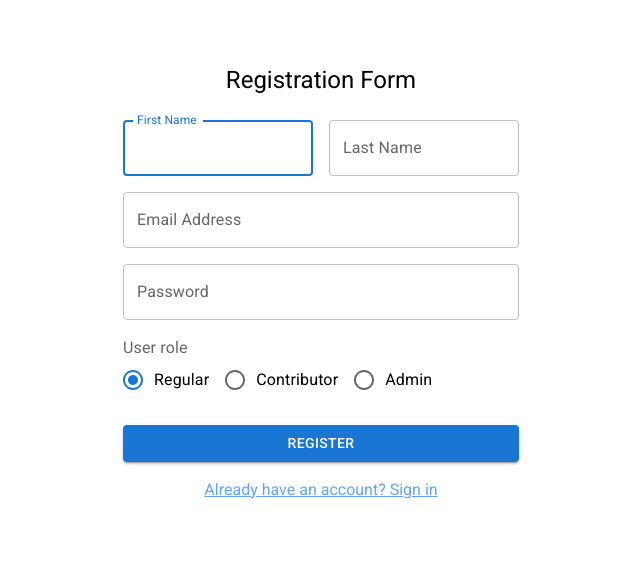
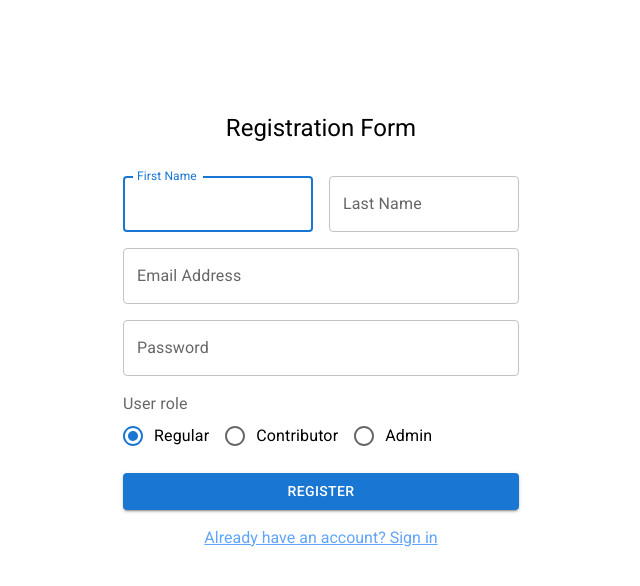
Before and after one commit to MiriTam/MeFit-FE, a React (Create React App) app: page /register in a window 1280 px wide. Shown: the top 586 px of the page, without its empty margins (319-959 px from the left). Built offline with nearby package versions, Linux system fonts and the light colour scheme.

Commit message:
Improved errors on forms, small fixes

```diff
--- a/src/components/login-page-components/LoginForm.jsx
+++ b/src/components/login-page-components/LoginForm.jsx
@@ -7,7 +7,11 @@ import { getUsers } from '../../api/users';
 import useUser from '../../context/UserContext';
 
 const LoginForm = () => {
-	const { register, handleSubmit } = useForm();
+	const {
+		register,
+		handleSubmit,
+		formState: { errors }
+	} = useForm();
 	const { login } = useUser();
 
 	async function onSubmitClick({ email, password }) {
@@ -24,7 +28,7 @@ const LoginForm = () => {
 	return (
 		<Box
 			sx={{
-				marginTop: 8,
+				marginTop: 14,
 				display: 'flex',
 				flexDirection: 'column',
 				alignItems: 'center'
@@ -32,7 +36,7 @@ const LoginForm = () => {
 			<Typography component='h1' variant='h5'>
 				Login Form
 			</Typography>
-			<Box component='form' onSubmit={handleSubmit(onSubmitClick)} noValidate sx={{ mt: 1 }}>
+			<Box component='form' onSubmit={handleSubmit(onSubmitClick)} noValidate sx={{ mt: 4 }}>
 				<TextField
 					{...register('email', {
 						required: true,
@@ -41,7 +45,7 @@ const LoginForm = () => {
 						// 	value: /^[A-Z0-9._%+-]+@[A-Z0-9.-]+\.[A-Z]{2,}$/i
 						// }
 					})}
-					margin='normal'
+					error={errors.email}
 					fullWidth
 					id='email'
 					label='Email Address'
@@ -54,6 +58,7 @@ const LoginForm = () => {
 						required: true,
 						minLength: 4
 					})}
+					error={errors.password}
 					margin='normal'
 					fullWidth
 					name='password'
@@ -66,7 +71,7 @@ const LoginForm = () => {
 					control={<Checkbox value='remember' color='primary' />}
 					label='Remember me'
 				/>
-				<Button type='submit' fullWidth variant='contained' sx={{ mt: 3, mb: 2 }}>
+				<Button type='submit' fullWidth variant='contained' sx={{ mt: 2, mb: 2 }}>
 					Login
 				</Button>
 			</Box>
--- a/src/components/programs-page-components/Program.jsx
+++ b/src/components/programs-page-components/Program.jsx
@@ -1,18 +1,10 @@
 import ExpandMoreIcon from '@mui/icons-material/ExpandMore';
-import {
-	Accordion,
-	AccordionDetails,
-	AccordionSummary,
-	List,
-	ListItem,
-	ListItemText,
-	Typography
-} from '@mui/material';
+import { Accordion, AccordionDetails, AccordionSummary, List, ListItem, ListItemText, Typography } from '@mui/material';
 import React from 'react';
 
 const Program = ({ name, description, excercises }) => {
 	return (
-		<Accordion>
+		<Accordion className='mt-2'>
 			<AccordionSummary
 				expandIcon={<ExpandMoreIcon />}
 				aria-controls='panel1a-content'
--- a/src/components/registration-page-components/RegistrationForm.jsx
+++ b/src/components/registration-page-components/RegistrationForm.jsx
@@ -16,7 +16,11 @@ import { Link } from 'react-router-dom';
 import { postUser } from '../../api/users';
 
 const RegistrationForm = () => {
-	const { register, handleSubmit } = useForm();
+	const {
+		register,
+		handleSubmit,
+		formState: { errors }
+	} = useForm();
 
 	async function onSubmitClick({ firstName, lastName, email, password, role }) {
 		await postUser(firstName);
@@ -25,7 +29,7 @@ const RegistrationForm = () => {
 	return (
 		<Box
 			sx={{
-				marginTop: 8,
+				marginTop: 14,
 				display: 'flex',
 				flexDirection: 'column',
 				alignItems: 'center'
@@ -33,7 +37,7 @@ const RegistrationForm = () => {
 			<Typography component='h1' variant='h5'>
 				Registration Form
 			</Typography>
-			<Box component='form' onSubmit={handleSubmit(onSubmitClick)} noValidate sx={{ mt: 3 }}>
+			<Box component='form' onSubmit={handleSubmit(onSubmitClick)} noValidate sx={{ mt: 4 }}>
 				<Grid container spacing={2}>
 					<Grid item xs={12} sm={6}>
 						<TextField
@@ -41,6 +45,7 @@ const RegistrationForm = () => {
 								required: true,
 								minLength: 4
 							})}
+							error={errors.firstName}
 							autoComplete='given-name'
 							name='firstName'
 							fullWidth
@@ -55,6 +60,7 @@ const RegistrationForm = () => {
 								required: true,
 								minLength: 4
 							})}
+							error={errors.lastName}
 							fullWidth
 							id='lastName'
 							label='Last Name'
@@ -71,6 +77,7 @@ const RegistrationForm = () => {
 								// 	value: /^[A-Z0-9._%+-]+@[A-Z0-9.-]+\.[A-Z]{2,}$/i
 								// }
 							})}
+							error={errors.email}
 							fullWidth
 							id='email'
 							label='Email Address'
@@ -84,6 +91,7 @@ const RegistrationForm = () => {
 								required: true,
 								minLength: 4
 							})}
+							error={errors.password}
 							fullWidth
 							name='password'
 							label='Password'
@@ -122,7 +130,7 @@ const RegistrationForm = () => {
 						</FormControl>
 					</Grid>
 				</Grid>
-				<Button type='submit' fullWidth variant='contained' sx={{ mt: 3, mb: 2 }}>
+				<Button type='submit' fullWidth variant='contained' sx={{ mt: 2, mb: 2 }}>
 					Register
 				</Button>
 			</Box>
--- a/src/components/shared-components/Navbar.jsx
+++ b/src/components/shared-components/Navbar.jsx
@@ -160,7 +160,7 @@ const Navbar = () => {
 							</Box>
 							<Tooltip title='Open dropdown'>
 								<IconButton onClick={handleOpenUserMenu} sx={{ p: 0, ml: 2 }}>
-									<Avatar alt='Konstantinos Pascal' src='/static/images/avatar/1.jpg' />
+									<Avatar alt={username} src='/static/images/avatar/1.jpg' />
 								</IconButton>
 							</Tooltip>
 						</Box>
```
